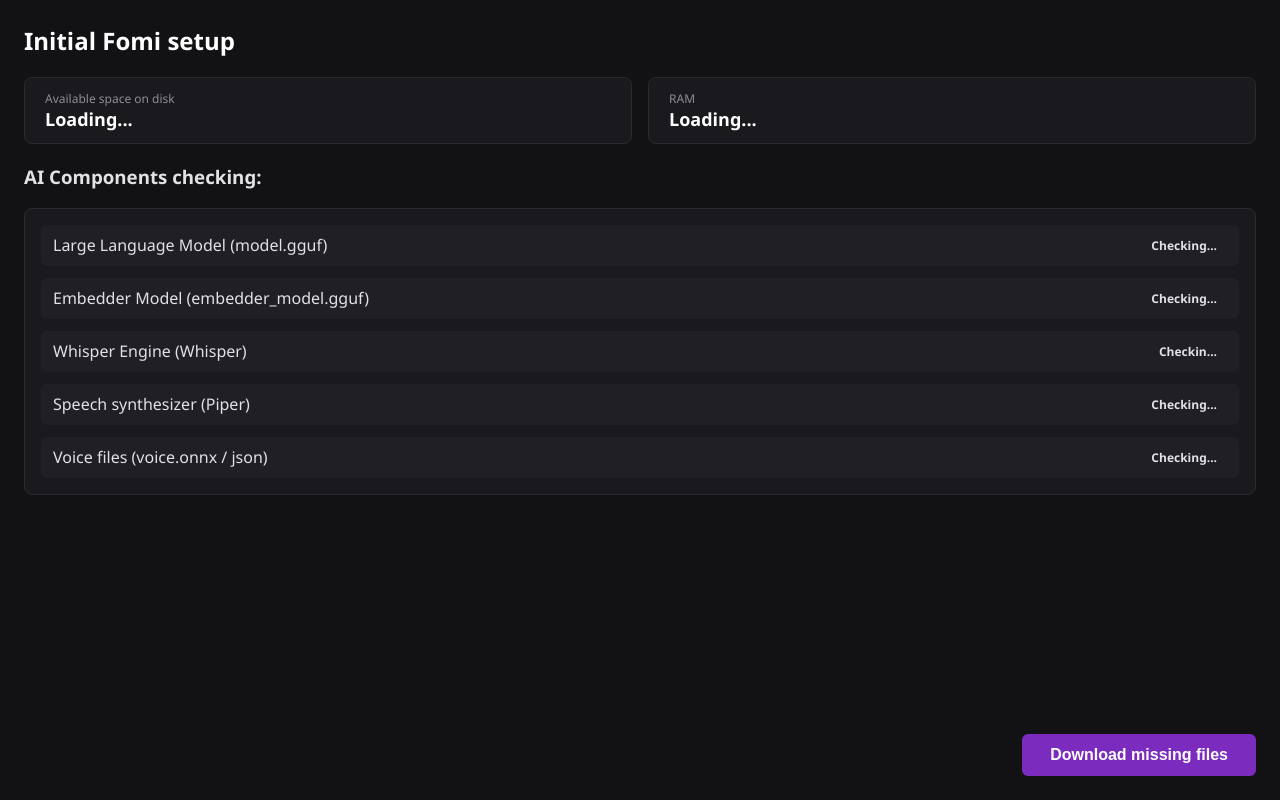
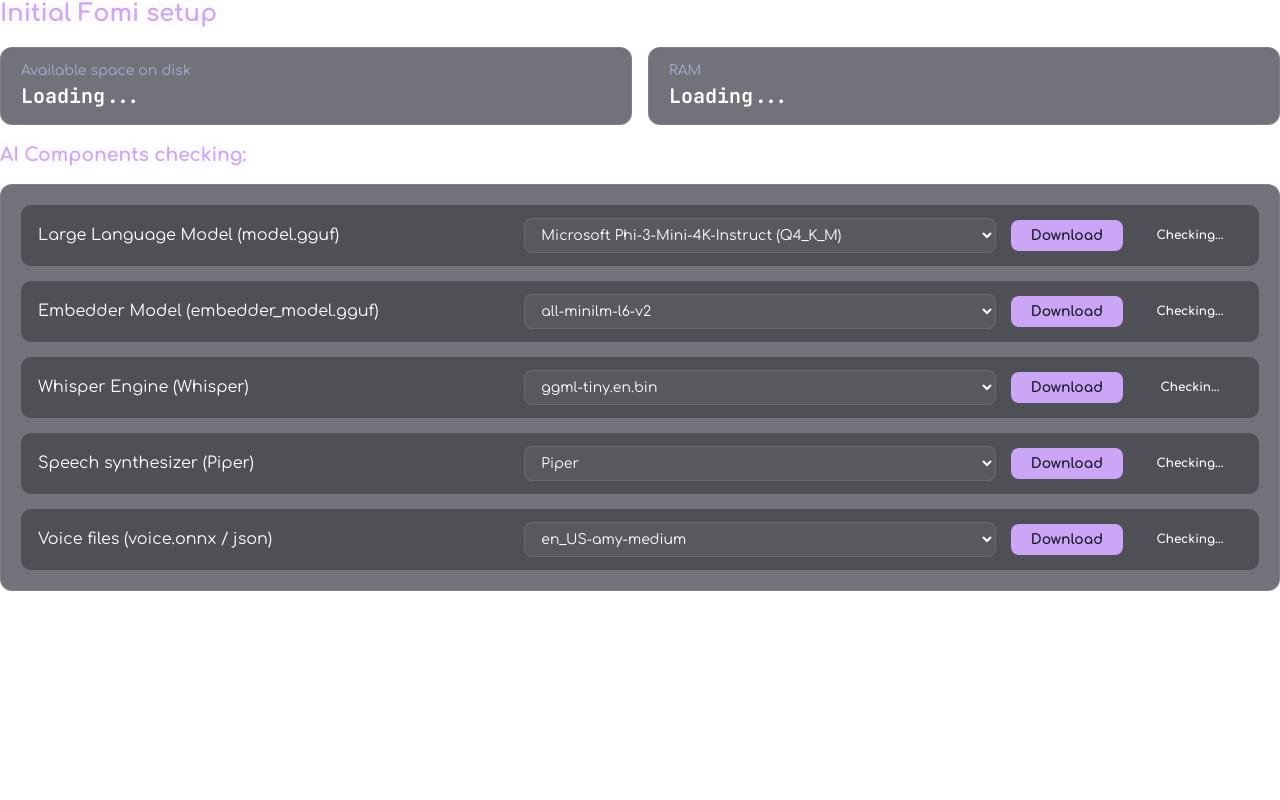
Before and after one commit to Rourugin/Fomi-AI-assistant, a website with bundled scripts: page src/setup.html in a window 1280 px wide. Built offline with nearby package versions, Linux system fonts and the light colour scheme.

```diff
--- a/src-tauri/tauri.conf.json
+++ b/src-tauri/tauri.conf.json
@@ -44,6 +44,7 @@
         "width": 750,
         "height": 600,
         "resizable": false,
+        "transparent": true,
         "decorations": true,
         "visible": false,
         "center": true
--- a/src/scripts/setup.js
+++ b/src/scripts/setup.js
@@ -34,6 +34,35 @@
     }
 }
 
+async function checkDownloadable() {
+    const deps = await api.getDeps();
+
+    if (deps.has_main_model){
+        document.getElementById('llm-selector').classList.add('hidden');
+        document.getElementById('llm-btn').classList.add('hidden');
+    }
+
+    if (deps.has_embedder_model){
+        document.getElementById('embedder-selector').classList.add('hidden');
+        document.getElementById('embedder-btn').classList.add('hidden');
+    }
+
+    if (deps.has_whisper){
+        document.getElementById('whisper-selector').classList.add('hidden');
+        document.getElementById('whisper-btn').classList.add('hidden');
+    }
+
+    if (deps.has_piper){
+        document.getElementById('piper-selector').classList.add('hidden');
+        document.getElementById('piper-btn').classList.add('hidden');
+    }
+
+    if (deps.has_voiceover && deps.has_voiceover_json){
+        document.getElementById('voiceover-selector').classList.add('hidden');
+        document.getElementById('voiceover-btn').classList.add('hidden');
+    }
+}
+
 async function InitWindow() {
     const appWindow = getCurrentWindow();
 
@@ -48,7 +77,8 @@
 }
 
 
-window.addEventListener('DOMContentLoaded', () => {
-    checkSystem();
+window.addEventListener('DOMContentLoaded', async () => {
+    await checkSystem();
+    await checkDownloadable();
     InitWindow();
 });
--- a/src/setup.html
+++ b/src/setup.html
@@ -4,6 +4,7 @@
     <meta charset="UTF-8">
     <meta name="viewport" content="width=device-width, initial-scale=1.0">
     <title>Fomi's Installer</title>
+    <link rel="stylesheet" href="styles/main.css">
     <link rel="stylesheet" href="styles/setup.css">
     <script type="module" src="/scripts/setup.js" defer></script>
 </head>
@@ -25,16 +26,54 @@
 
         <h3>AI Components checking:</h3>
         <div class="deps-list" id="deps-container">
-            <div class="dep-item"><span>Large Language Model (model.gguf)</span><span class="status-badge" id="m-main">Checking...</span></div>
-            <div class="dep-item"><span>Embedder Model (embedder_model.gguf)</span><span class="status-badge" id="m-embed">Checking...</span></div>
-            <div class="dep-item"><span>Whisper Engine (Whisper)</span><span class="status-badge" id="m-whisper">Checkin...</span></div>
-            <div class="dep-item"><span>Speech synthesizer (Piper)</span><span class="status-badge" id="m-piper">Checking...</span></div>
-            <div class="dep-item"><span>Voice files (voice.onnx / json)</span><span class="status-badge" id="m-voice">Checking...</span></div>
+            <div class="dep-item">
+                <span>Large Language Model (model.gguf)</span>
+                <select name="llm" id="llm-selector" class="selector">
+                    <option value="Phi-3" class="option">Microsoft Phi-3-Mini-4K-Instruct (Q4_K_M)</option>
+                    <option value="Qwen-2.5-3B" class="option">Qwen 2.5 3B (Q4_K_M)</option>
+                    <option value="Llama-3-8B" class="option">Llama-3-8B-Instruct</option>
+                    <option value="Mistral-7B" class="option">Mistral-7B-Instruct-v0.3 (Q5_K_M)</option>
+                </select>
+                <button class="btn-install" id="llm-btn">Download</button>
+                <span class="status-badge" id="m-main">Checking...</span>
+            </div>
+            <div class="dep-item">
+                <span>Embedder Model (embedder_model.gguf)</span>
+                <select name="embedder" id="embedder-selector" class="selector">
+                    <option value="minilm" class="option">all-minilm-l6-v2</option>
+                </select>
+                <button class="btn-install" id="embedder-btn">Download</button>
+                <span class="status-badge" id="m-embed">Checking...</span>
+            </div>
+            <div class="dep-item">
+                <span>Whisper Engine (Whisper)</span>
+                <select name="whisper" id="whisper-selector" class="selector">
+                    <option value="ggml-tiny" class="option">ggml-tiny.en.bin</option>
+                    <option value="ggml-base" class="option">ggml-base.en.bin</option>
+                    <option value="ggml-small" class="option">ggml-small.en.bin</option>
+                </select>
+                <button class="btn-install" id="whisper-btn">Download</button>
+                <span class="status-badge" id="m-whisper">Checkin...</span>
+            </div>
+            <div class="dep-item">
+                <span>Speech synthesizer (Piper)</span>
+                <select name="piper" id="piper-selector" class="selector">
+                    <option value="piper" class="option">Piper</option>
+                </select>
+                <button class="btn-install" id="piper-btn">Download</button>
+                <span class="status-badge" id="m-piper">Checking...</span>
+            </div>
+            <div class="dep-item">
+                <span>Voice files (voice.onnx / json)</span>
+                <select name="voiceover" id="voiceover-selector" class="selector">
+                    <option value="US-amy" class="option">en_US-amy-medium</option>
+                    <option value="US-libritts" class="option">en_US-libritts-high</option>
+                    <option value="GB-semaine" class="option">en_GB-semaine-medium</option>
+                </select>
+                <button class="btn-install" id="voiceover-btn">Download</button>
+                <span class="status-badge" id="m-voice">Checking...</span>
+            </div>
         </div>
-    </div>
-
-    <div class="actions">
-        <button class="btn-install" id="action-btn">Download missing files</button>
     </div>
 </body>
 </html>
--- a/src/styles/setup.css
+++ b/src/styles/setup.css
@@ -1,25 +1,34 @@
+@import url('https://fonts.googleapis.com/css2?family=Comfortaa:wght@400;600;700&family=JetBrains+Mono:wght@400;700&display=swap');
+
 :root {
-    --bg-color: #121214;
-    --card-bg: #1a1a1e;
-    --text-color: #e1e1e6;
-    --accent-color: #7b2cbf;
-    --success: #2ec4b6;
-    --error: #e63946;
+  --font-main: 'Comfortaa', cursive, sans-serif;
+  --bg-glass: rgba(20, 20, 35, 0.6);
+  --border-glass: rgba(255, 255, 255, 0.1);
+  --accent: #cba6f7;
+  --accent-glow: rgba(203, 166, 247, 0.3);
+  --text-primary: #ffffff;
+  --text-secondary: #a6adc8;
+  --success: #a6e3a1;
+  --danger: #f38ba8;
 }
 
 body {
-    font-family: 'Segoe UI', Tahoma, Geneva, Verdana, sans-serif;
-    background-color: var(--bg-color);
-    color: var(--text-color);
+    font-family: var(--font-main);
+    background-color: rgba(18, 18, 28, 0.95);
+    color: var(--text-primary);
     margin: 0;
-    padding: 24px;
+    padding: 30px;
     display: flex;
     flex-direction: column;
-    height: calc(100vh - 48px);
+    height: calc(100vh - 60px);
     justify-content: space-between;
 }
 
-h2 { margin-top: 0; color: #fff; }
+h2, h3 {
+    margin-top: 0;
+    color: var(--accent);
+    text-shadow: 0 0 10px var(--accent-glow);
+}
 
 .sys-info {
     display: flex;
@@ -28,70 +37,120 @@
 }
 
 .info-card {
-    background: var(--card-bg);
-    padding: 12px 20px;
-    border-radius: 8px;
+    background: var(--bg-glass);
+    padding: 15px 20px;
+    border-radius: 12px;
     flex: 1;
-    border: 1px solid #29292e;
+    border: 1px solid var(--border-glass);
+    backdrop-filter: blur(10px);
 }
 
 .info-card span {
     display: block;
-    font-size: 12px;
-    color: #8d8d99;
+    font-size: 14px;
+    color: var(--text-secondary);
+    margin-bottom: 5px;
 }
 
 .info-card strong {
-    font-size: 18px;
-    color: #fff;
+    font-size: 20px;
+    color: var(--text-primary);
+    font-family: 'JetBrains Mono', monospace;
 }
 
 .deps-list {
-    background: var(--card-bg);
-    border-radius: 8px;
-    padding: 16px;
-    border: 1px solid #29292e;
+    background: var(--bg-glass);
+    border-radius: 12px;
+    padding: 20px;
+    border: 1px solid var(--border-glass);
     flex-grow: 1;
     margin-bottom: 20px;
     display: flex;
     flex-direction: column;
-    gap: 12px;
+    gap: 15px;
+    backdrop-filter: blur(10px);
 }
 
 .dep-item {
-    display: flex;
-    justify-content: space-between;
+    display: grid;
+    grid-template-columns: 2fr 2fr auto auto;
     align-items: center;
+    gap: 15px;
+    padding: 12px 16px;
+    background: rgba(0, 0, 0, 0.3);
+    border-radius: 10px;
+    border: 1px solid transparent;
+    transition: border-color 0.3s;
+}
+
+.dep-item:hover {
+    border-color: var(--border-glass);
+}
+
+.selector {
+    background: rgba(255, 255, 255, 0.05);
+    color: var(--text-primary);
+    border: 1px solid var(--border-glass);
     padding: 8px 12px;
-    background: #202024;
-    border-radius: 6px;
+    border-radius: 8px;
+    font-family: var(--font-main);
+    font-size: 14px;
+    outline: none;
+    cursor: pointer;
+}
+
+.selector:focus {
+    border-color: var(--accent);
+    box-shadow: 0 0 10px var(--accent-glow);
+}
+
+.selector option {
+    background: #1e1e2e;
+    color: var(--text-primary);
+}
+
+.btn-install {
+    background: var(--accent);
+    color: #1a1b26;
+    border: none;
+    padding: 8px 20px;
+    font-size: 14px;
+    font-weight: bold;
+    border-radius: 8px;
+    cursor: pointer;
+    font-family: var(--font-main);
+    transition: transform 0.1s, box-shadow 0.2s;
+}
+
+.btn-install:hover {
+    box-shadow: 0 0 15px var(--accent-glow);
+}
+
+.btn-install:active {
+    transform: scale(0.95);
+}
+
+.btn-install.hidden, .selector.hidden {
+    display: none !important;
 }
 
 .status-badge {
-    padding: 4px 10px;
+    padding: 6px 12px;
     border-radius: 20px;
     font-size: 12px;
     font-weight: bold;
+    text-align: center;
+    min-width: 80px;
 }
 
-.status-missing { background-color: rgba(230, 57, 70, 0.2); color: var(--error); }
-.status-ready { background-color: rgba(46, 196, 182, 0.2); color: var(--success); }
-
-.actions {
-    display: flex;
-    justify-content: flex-end;
+.status-missing {
+    background-color: rgba(243, 139, 168, 0.15);
+    color: var(--danger);
+    border: 1px solid rgba(243, 139, 168, 0.3);
 }
 
-.btn-install {
-    background-color: var(--accent-color);
-    color: white;
-    border: none;
-    padding: 12px 28px;
-    font-size: 16px;
-    font-weight: bold;
-    border-radius: 6px;
-    cursor: pointer;
-    transition: background 0.2s;
+.status-ready {
+    background-color: rgba(166, 227, 161, 0.15);
+    color: var(--success);
+    border: 1px solid rgba(166, 227, 161, 0.3);
 }
-
-.btn-install:hover { background-color: #9d4edd; }
```
